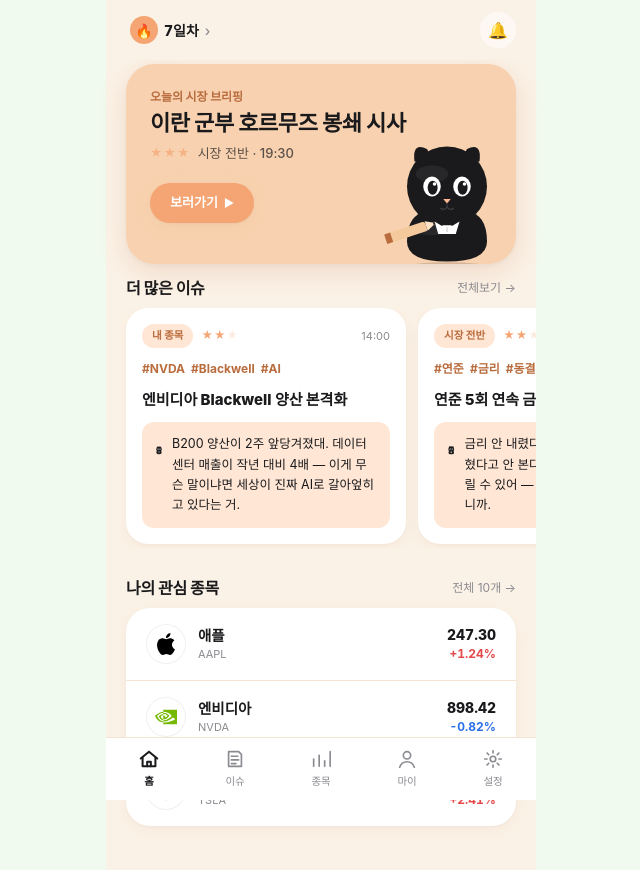
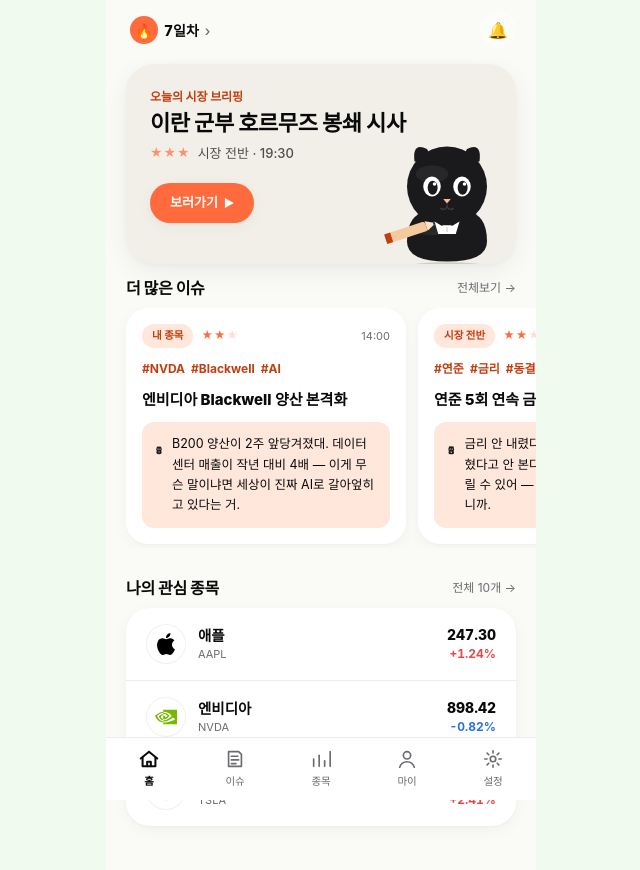
Before and after one commit to StockyAgent/stocky-frontend, a Next.js app: page /v2/edu in a window 1280 px wide. Shown: the top 870 px of the page, without its empty margins (319-959 px from the left). Built offline with nearby package versions, Linux system fonts and the light colour scheme.

Commit message:
[STYLE] edu 페이지 Modern Editorial 팔레트 적용

```diff
--- a/src/app/v2/edu/page.tsx
+++ b/src/app/v2/edu/page.tsx
@@ -2,23 +2,23 @@
 
 import { useState, type ReactNode } from "react";
 
-const BG = "#FBF2E7";
+const BG = "#FAFAF7";
 const SURFACE = "#FFFFFF";
-const HERO = "#F8D2B0";
-const APRICOT = "#F5A573";
-const APRICOT_SOFT = "#FFE6D5";
-const APRICOT_DEEP = "#B96C3D";
-const LINE = "#F2E3D2";
-const TEXT = "#1A1A1C";
-const SUB = "#8A8A90";
+const HERO = "#F2EFE8";
+const ACCENT = "#FF6B3D";
+const ACCENT_SOFT = "#FFE7DC";
+const ACCENT_DEEP = "#C13E10";
+const LINE = "#ECECE8";
+const TEXT = "#0A0A0B";
+const SUB = "#6B6B70";
 // 한국 증권 관행: 빨강 상승 / 파랑 하락
 const UP = "#E54848";
 const DOWN = "#2B6FE6";
 
 const SHADOW =
-  "0 4px 16px rgba(190, 130, 80, 0.08), 0 1px 3px rgba(0, 0, 0, 0.03)";
+  "0 4px 16px rgba(0, 0, 0, 0.04), 0 1px 3px rgba(0, 0, 0, 0.03)";
 const SHADOW_HERO =
-  "0 8px 28px rgba(190, 110, 60, 0.18), 0 2px 6px rgba(0, 0, 0, 0.04)";
+  "0 8px 28px rgba(0, 0, 0, 0.06), 0 2px 6px rgba(0, 0, 0, 0.04)";
 
 type Tab = "home" | "issue" | "stocks" | "my" | "settings";
 
@@ -1044,8 +1044,8 @@
         style={{
           width: size,
           height: size,
-          background: APRICOT_SOFT,
-          color: APRICOT_DEEP,
+          background: ACCENT_SOFT,
+          color: ACCENT_DEEP,
           fontSize: Math.round(size * 0.3),
         }}
       >
@@ -1145,7 +1145,7 @@
       {withPencil && (
         <g transform="rotate(-18 30 86)">
           <rect x="10" y="82" width="34" height="8" rx="2" fill="#F4C99B" />
-          <rect x="10" y="82" width="5" height="8" fill={APRICOT_DEEP} />
+          <rect x="10" y="82" width="5" height="8" fill={ACCENT_DEEP} />
           <polygon points="44,82 52,86 44,90" fill="#FFE3C7" />
           <polygon points="50,85 52,86 50,87" fill="#1A1A1C" />
         </g>
@@ -1165,7 +1165,7 @@
   return (
     <span
       className={`rounded-full ${padding} text-[10.5px] font-bold`}
-      style={{ background: APRICOT_SOFT, color: APRICOT_DEEP }}
+      style={{ background: ACCENT_SOFT, color: ACCENT_DEEP }}
     >
       {CATEGORY_LABEL[category]}
     </span>
@@ -1184,7 +1184,7 @@
           className="leading-none"
           style={{
             fontSize: size,
-            color: APRICOT,
+            color: ACCENT,
             opacity: i <= tier ? 1 : 0.22,
           }}
         >
@@ -1314,7 +1314,7 @@
       >
         <span
           className="flex h-7 w-7 items-center justify-center rounded-full text-[14px]"
-          style={{ background: APRICOT, color: "#fff" }}
+          style={{ background: ACCENT, color: "#fff" }}
         >
           🔥
         </span>
@@ -1349,7 +1349,7 @@
       >
         <div
           className="text-[12px] font-bold"
-          style={{ color: APRICOT_DEEP, letterSpacing: -0.1 }}
+          style={{ color: ACCENT_DEEP, letterSpacing: -0.1 }}
         >
           오늘의 시장 브리핑
         </div>
@@ -1371,7 +1371,7 @@
         <button
           type="button"
           className="mt-5 inline-flex items-center gap-1.5 rounded-full px-5 py-2.5 text-[13px] font-extrabold"
-          style={{ background: APRICOT, color: "#fff", boxShadow: SHADOW }}
+          style={{ background: ACCENT, color: "#fff", boxShadow: SHADOW }}
         >
           보러가기 <span style={{ fontSize: 11 }}>▶</span>
         </button>
@@ -1449,7 +1449,7 @@
           <span
             key={k}
             className="text-[12px] font-bold"
-            style={{ color: APRICOT_DEEP }}
+            style={{ color: ACCENT_DEEP }}
           >
             #{k}
           </span>
@@ -1465,7 +1465,7 @@
 
       <div
         className="flex gap-2 rounded-xl p-3"
-        style={{ background: APRICOT_SOFT }}
+        style={{ background: ACCENT_SOFT }}
       >
         <Mascot size={32} />
         <p className="text-[12.5px] leading-relaxed" style={{ color: TEXT }}>
@@ -1582,7 +1582,7 @@
               <span
                 key={sym}
                 className="rounded-md px-1.5 py-0.5 text-[10.5px] font-bold"
-                style={{ background: APRICOT_SOFT, color: APRICOT_DEEP }}
+                style={{ background: ACCENT_SOFT, color: ACCENT_DEEP }}
               >
                 {sym}
               </span>
@@ -1652,7 +1652,7 @@
             <header className="mb-2 flex items-center gap-2.5 px-1">
               <span
                 className="flex h-7 w-7 flex-shrink-0 items-center justify-center rounded-full text-[14px]"
-                style={{ background: APRICOT_SOFT }}
+                style={{ background: ACCENT_SOFT }}
               >
                 {meta.icon}
               </span>
@@ -1664,7 +1664,7 @@
               </span>
               <span
                 className="ml-auto text-[11px] font-bold"
-                style={{ color: APRICOT_DEEP }}
+                style={{ color: ACCENT_DEEP }}
               >
                 {topicIssues.length}건
               </span>
@@ -1726,7 +1726,7 @@
             <header className="mb-2 flex items-center gap-2.5 px-1">
               <span
                 className="flex h-7 w-7 flex-shrink-0 items-center justify-center rounded-full text-[14px]"
-                style={{ background: APRICOT_SOFT }}
+                style={{ background: ACCENT_SOFT }}
               >
                 {icon}
               </span>
@@ -1738,7 +1738,7 @@
               </span>
               <span
                 className="ml-auto text-[11px] font-bold"
-                style={{ color: APRICOT_DEEP }}
+                style={{ color: ACCENT_DEEP }}
               >
                 {sectorIssues.length}건
               </span>
@@ -1800,7 +1800,7 @@
             </div>
             <span
               className="ml-auto text-[11px] font-bold"
-              style={{ color: APRICOT_DEEP }}
+              style={{ color: ACCENT_DEEP }}
             >
               {issues.length}건
             </span>
@@ -1917,8 +1917,8 @@
         >
           <defs>
             <linearGradient id="apri" x1="0" x2="0" y1="0" y2="1">
-              <stop offset="0%" stopColor={APRICOT} stopOpacity="0.35" />
-              <stop offset="100%" stopColor={APRICOT} stopOpacity="0" />
+              <stop offset="0%" stopColor={ACCENT} stopOpacity="0.35" />
+              <stop offset="100%" stopColor={ACCENT} stopOpacity="0" />
             </linearGradient>
           </defs>
           <path
@@ -1928,7 +1928,7 @@
           <path
             d="M0,55 C40,50 60,60 90,42 C120,28 150,38 180,30 C210,24 240,40 270,22 C290,12 310,18 320,14"
             fill="none"
-            stroke={APRICOT_DEEP}
+            stroke={ACCENT_DEEP}
             strokeWidth="2"
             strokeLinecap="round"
           />
@@ -1968,7 +1968,7 @@
             <li key={axis.key} className="flex items-center gap-3">
               <span
                 className="flex w-5 items-center justify-center"
-                style={{ color: APRICOT_DEEP }}
+                style={{ color: ACCENT_DEEP }}
               >
                 <AxisIcon axisKey={axis.key} size={18} />
               </span>
@@ -1984,7 +1984,7 @@
               >
                 <div
                   className="h-full rounded-full"
-                  style={{ width: `${axis.score}%`, background: APRICOT }}
+                  style={{ width: `${axis.score}%`, background: ACCENT }}
                 />
               </div>
               <span
@@ -2001,7 +2001,7 @@
         type="button"
         onClick={onSeeScores}
         className="mb-2 flex w-full items-center justify-center gap-1 rounded-xl py-3.5 text-[14px] font-bold"
-        style={{ background: APRICOT_SOFT, color: APRICOT_DEEP }}
+        style={{ background: ACCENT_SOFT, color: ACCENT_DEEP }}
       >
         자세히 보기 →
       </button>
@@ -2103,8 +2103,8 @@
       <svg viewBox={`0 0 ${W} ${H}`} className="w-full">
         <defs>
           <linearGradient id="line-fill" x1="0" x2="0" y1="0" y2="1">
-            <stop offset="0%" stopColor={APRICOT} stopOpacity="0.3" />
-            <stop offset="100%" stopColor={APRICOT} stopOpacity="0" />
+            <stop offset="0%" stopColor={ACCENT} stopOpacity="0.3" />
+            <stop offset="100%" stopColor={ACCENT} stopOpacity="0" />
           </linearGradient>
         </defs>
         {avg !== undefined && (
@@ -2136,13 +2136,13 @@
         <path
           d={path}
           fill="none"
-          stroke={APRICOT_DEEP}
+          stroke={ACCENT_DEEP}
           strokeWidth="2"
           strokeLinejoin="round"
           strokeLinecap="round"
         />
         {xy.map((p, i) => (
-          <circle key={i} cx={p[0]} cy={p[1]} r="2.5" fill={APRICOT_DEEP} />
+          <circle key={i} cx={p[0]} cy={p[1]} r="2.5" fill={ACCENT_DEEP} />
         ))}
         <text
           x={xy[xy.length - 1][0]}
@@ -2205,7 +2205,7 @@
                 className="w-full rounded-t-md"
                 style={{
                   height: `${h}%`,
-                  background: `linear-gradient(180deg, ${APRICOT}, ${APRICOT_DEEP})`,
+                  background: `linear-gradient(180deg, ${ACCENT}, ${ACCENT_DEEP})`,
                   minHeight: 4,
                   marginTop: 14,
                 }}
@@ -2252,7 +2252,7 @@
       <header className="mb-4 flex items-center gap-3">
         <span
           className="flex h-10 w-10 items-center justify-center rounded-2xl"
-          style={{ background: APRICOT_SOFT, color: APRICOT_DEEP }}
+          style={{ background: ACCENT_SOFT, color: ACCENT_DEEP }}
         >
           <AxisIcon axisKey={axis.key} size={22} />
         </span>
@@ -2267,7 +2267,7 @@
         <div
           className="flex h-9 min-w-[44px] items-center justify-center rounded-xl px-2 text-[14px] font-extrabold"
           style={{
-            background: APRICOT,
+            background: ACCENT,
             color: "#fff",
             fontVariantNumeric: "tabular-nums",
           }}
@@ -2279,7 +2279,7 @@
       {axis.chart && (
         <section
           className="mb-4 rounded-2xl p-3"
-          style={{ background: APRICOT_SOFT }}
+          style={{ background: ACCENT_SOFT }}
         >
           <ScoreChart chart={axis.chart} />
         </section>
@@ -2300,7 +2300,7 @@
             </div>
             <div
               className="text-[15px] font-extrabold leading-none"
-              style={{ color: APRICOT_DEEP, fontVariantNumeric: "tabular-nums" }}
+              style={{ color: ACCENT_DEEP, fontVariantNumeric: "tabular-nums" }}
             >
               {ind.value}
             </div>
@@ -2318,7 +2318,7 @@
 
       <div
         className="mb-3 flex gap-2 rounded-2xl p-3"
-        style={{ background: APRICOT_SOFT }}
+        style={{ background: ACCENT_SOFT }}
       >
         <Mascot size={28} />
         <p className="text-[12.5px] leading-relaxed" style={{ color: TEXT }}>
@@ -2329,7 +2329,7 @@
       <div className="rounded-2xl p-3" style={{ background: HERO, color: TEXT }}>
         <div
           className="mb-1 flex items-center gap-1.5 text-[11px] font-extrabold"
-          style={{ color: APRICOT_DEEP, letterSpacing: 0.3 }}
+          style={{ color: ACCENT_DEEP, letterSpacing: 0.3 }}
         >
           💡 학습 포인트
         </div>
@@ -2374,7 +2374,7 @@
             <div className="text-[18px] font-extrabold" style={{ color: TEXT }}>
               {d.name}
             </div>
-            <div className="text-[11px]" style={{ color: APRICOT_DEEP }}>
+            <div className="text-[11px]" style={{ color: ACCENT_DEEP }}>
               5가지 관점 자세히
             </div>
           </div>
@@ -2391,7 +2391,7 @@
           </span>
           <span
             className="ml-2 text-[12.5px] font-bold"
-            style={{ color: APRICOT_DEEP }}
+            style={{ color: ACCENT_DEEP }}
           >
             5개 관점 평균
           </span>
@@ -2416,7 +2416,7 @@
               >
                 <span
                   className="flex items-center"
-                  style={{ color: active ? "#fff" : APRICOT_DEEP }}
+                  style={{ color: active ? "#fff" : ACCENT_DEEP }}
                 >
                   <AxisIcon axisKey={axis.key} size={14} />
                 </span>
@@ -2424,7 +2424,7 @@
                 <span
                   className="text-[11px] font-extrabold"
                   style={{
-                    color: active ? "rgba(255,255,255,0.7)" : APRICOT_DEEP,
+                    color: active ? "rgba(255,255,255,0.7)" : ACCENT_DEEP,
                     fontVariantNumeric: "tabular-nums",
                   }}
                 >
@@ -2451,7 +2451,7 @@
         <Mascot size={140} withPencil />
         <div
           className="mt-3 rounded-full px-3 py-1 text-[12px] font-bold"
-          style={{ background: APRICOT_SOFT, color: APRICOT_DEEP }}
+          style={{ background: ACCENT_SOFT, color: ACCENT_DEEP }}
         >
           🔥 7일 연속 학습 중
         </div>
@@ -2509,7 +2509,7 @@
 
 function Stat({ label, value }: { label: string; value: string }) {
   return (
-    <div className="rounded-xl px-3 py-3" style={{ background: APRICOT_SOFT }}>
+    <div className="rounded-xl px-3 py-3" style={{ background: ACCENT_SOFT }}>
       <div className="text-[11px]" style={{ color: SUB }}>
         {label}
       </div>
@@ -2732,9 +2732,9 @@
   3: { eyebrow: "지금 가장 흔들리는 이슈", bg: "#FDECEC", fg: UP, barBg: UP },
   2: {
     eyebrow: "주목할 이슈",
-    bg: APRICOT_SOFT,
-    fg: APRICOT_DEEP,
-    barBg: APRICOT,
+    bg: ACCENT_SOFT,
+    fg: ACCENT_DEEP,
+    barBg: ACCENT,
   },
   1: { eyebrow: "오늘의 학습 이슈", bg: SURFACE, fg: SUB, barBg: LINE },
 };
@@ -2842,13 +2842,13 @@
         <span
           aria-hidden
           className="absolute left-0 top-0 h-full w-1.5"
-          style={{ background: APRICOT }}
+          style={{ background: ACCENT }}
         />
         <Mascot size={36} />
         <div className="flex-1">
           <div
             className="mb-0.5 text-[10.5px] font-extrabold uppercase"
-            style={{ color: APRICOT_DEEP, letterSpacing: 0.4 }}
+            style={{ color: ACCENT_DEEP, letterSpacing: 0.4 }}
           >
             스토키 한마디
           </div>
@@ -3008,7 +3008,7 @@
               <div className="mb-2 flex items-center gap-2">
                 <span
                   className="flex h-7 w-7 items-center justify-center rounded-full text-[14px]"
-                  style={{ background: APRICOT_SOFT }}
+                  style={{ background: ACCENT_SOFT }}
                 >
                   📖
                 </span>
@@ -3189,7 +3189,7 @@
         <defs>
           <radialGradient id="ripple-issue-fill" cx="0.35" cy="0.3" r="0.85">
             <stop offset="0" stopColor="#FFD7B0" />
-            <stop offset="1" stopColor={APRICOT} />
+            <stop offset="1" stopColor={ACCENT} />
           </radialGradient>
         </defs>
 
@@ -3230,7 +3230,7 @@
             cy={issueY}
             r={issueR + 2}
             fill="none"
-            stroke={APRICOT}
+            stroke={ACCENT}
             strokeWidth={1}
             opacity={0.35}
           />
```
